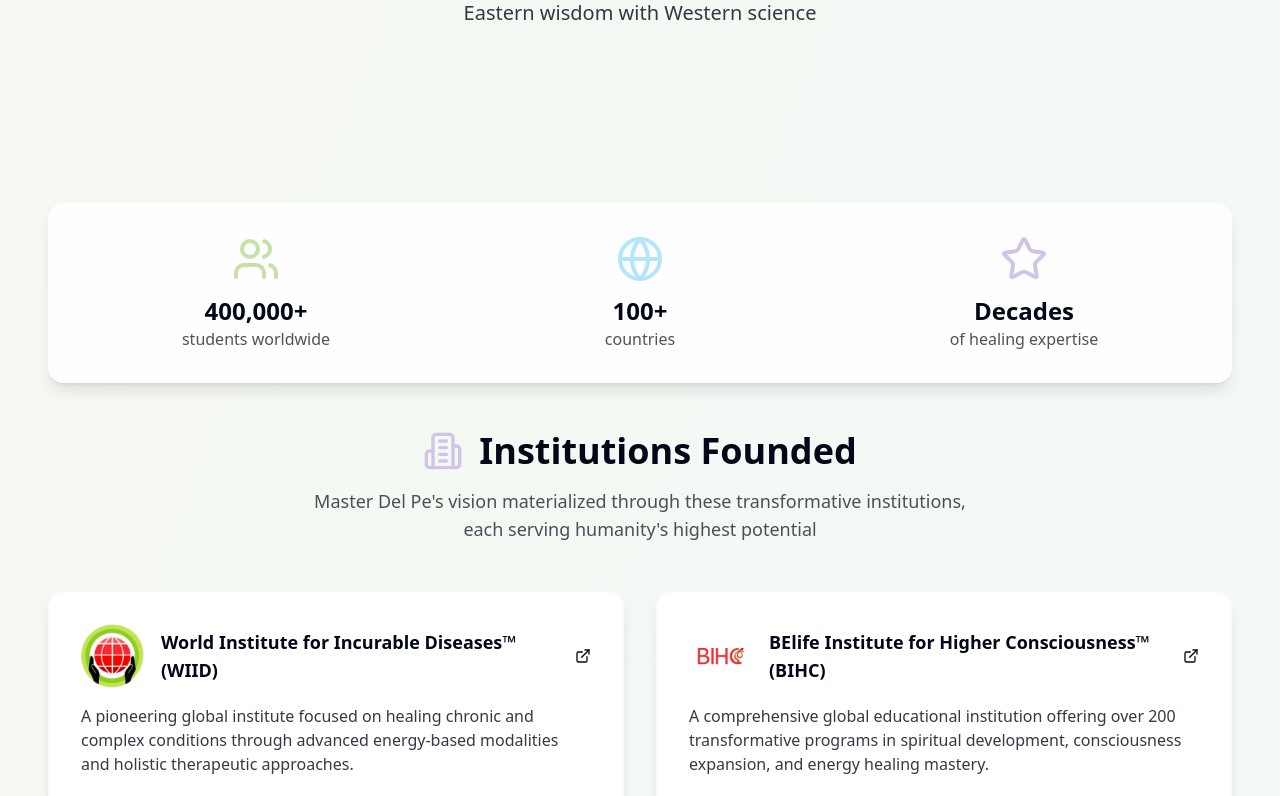
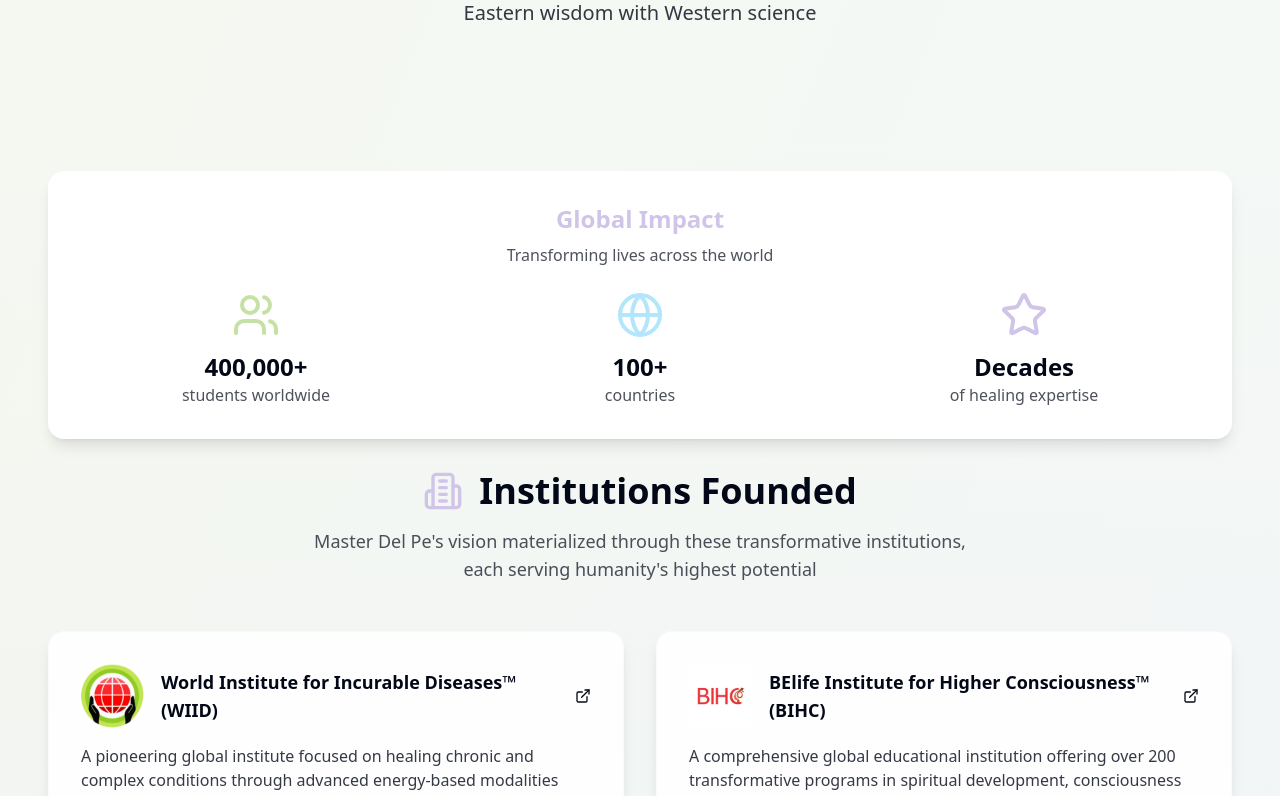
Before and after one commit to EmreSelcuk1492/gentle-hearts-haven, a React (Vite) app: page /certification in a window 1280 px wide. Shown: the part 1120-1916 px from the top of the page. Built offline with nearby package versions, Linux system fonts and the light colour scheme; no server answers.

Commit message:
Refine transition to institutions
Improve the visual flow between Master Del Pe's photo and the "Institutions Founded" section by reducing awkward dead space and creating a more cohesive transition.

```diff
--- a/src/pages/Certification.tsx
+++ b/src/pages/Certification.tsx
@@ -125,24 +125,28 @@ const Certification = () => {
           </div>
         </section>
 
-        {/* Master Del Pe Overview */}
-        <section className="py-16">
+        {/* Master Del Pe Overview - Seamless Transition */}
+        <section className="py-8 pb-16 bg-gradient-to-b from-transparent via-healing-violet/5 to-healing-blue/10">
           <div className="container mx-auto px-6 md:px-12">
 
             {/* Global Impact Summary */}
-            <div className="bg-white/80 backdrop-blur-sm p-8 rounded-2xl shadow-lg mb-12">
+            <div className="bg-white/90 backdrop-blur-sm p-8 rounded-2xl shadow-lg mb-8 animate-fade-in">
+              <div className="text-center mb-6">
+                <h3 className="text-2xl font-bold text-healing-violet mb-2">Global Impact</h3>
+                <p className="text-foreground/70">Transforming lives across the world</p>
+              </div>
               <div className="grid md:grid-cols-3 gap-8 text-center">
-                <div className="flex flex-col items-center">
+                <div className="flex flex-col items-center hover-scale">
                   <Users className="h-12 w-12 text-healing-green mb-3" />
                   <span className="text-2xl font-bold">400,000+</span>
                   <span className="text-foreground/70">students worldwide</span>
                 </div>
-                <div className="flex flex-col items-center">
+                <div className="flex flex-col items-center hover-scale">
                   <Globe className="h-12 w-12 text-healing-blue mb-3" />
                   <span className="text-2xl font-bold">100+</span>
                   <span className="text-foreground/70">countries</span>
                 </div>
-                <div className="flex flex-col items-center">
+                <div className="flex flex-col items-center hover-scale">
                   <Star className="h-12 w-12 text-healing-violet mb-3" />
                   <span className="text-2xl font-bold">Decades</span>
                   <span className="text-foreground/70">of healing expertise</span>
@@ -152,7 +156,7 @@ const Certification = () => {
 
             {/* Institutions Founded */}
             <div className="mb-16">
-              <div className="text-center mb-12">
+              <div className="text-center mb-12 animate-fade-in">
                 <h3 className="text-4xl font-bold mb-4 flex items-center justify-center">
                   <Building2 className="mr-4 h-10 w-10 text-healing-violet" />
                   Institutions Founded
@@ -162,7 +166,7 @@ const Certification = () => {
                 </p>
               </div>
 
-              <div className="grid grid-cols-1 lg:grid-cols-2 gap-6 lg:gap-8">
+              <div className="grid grid-cols-1 lg:grid-cols-2 gap-6 lg:gap-8 animate-fade-in">
                 <InstitutionCard
                   logoSrc="/lovable-uploads/d9b3f1f3-e79c-4a3d-ba0d-ad4dc05adaba.png"
                   logoAlt="WIID Logo"
```
